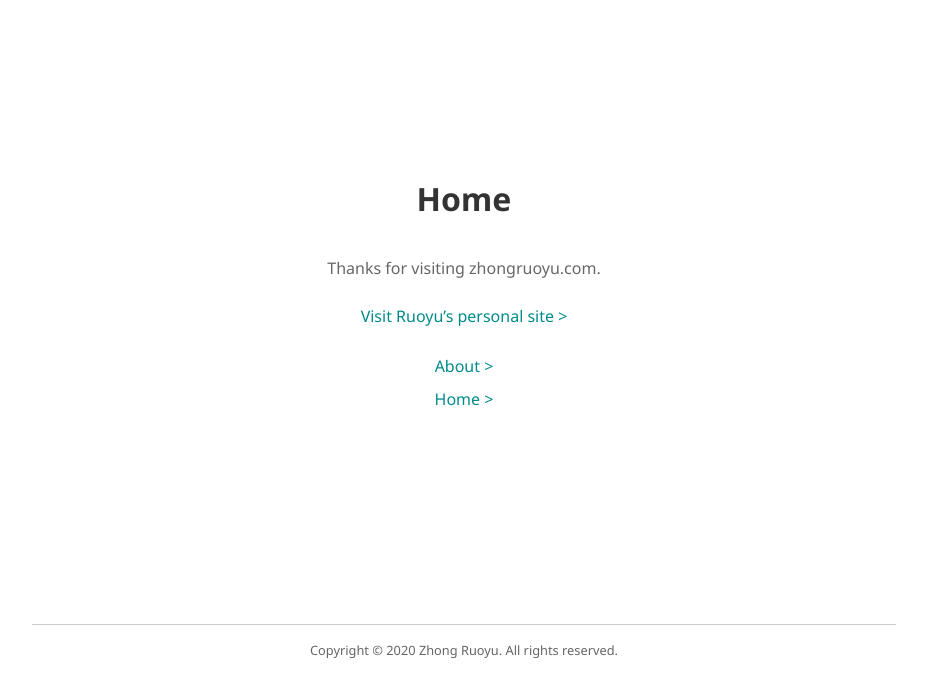
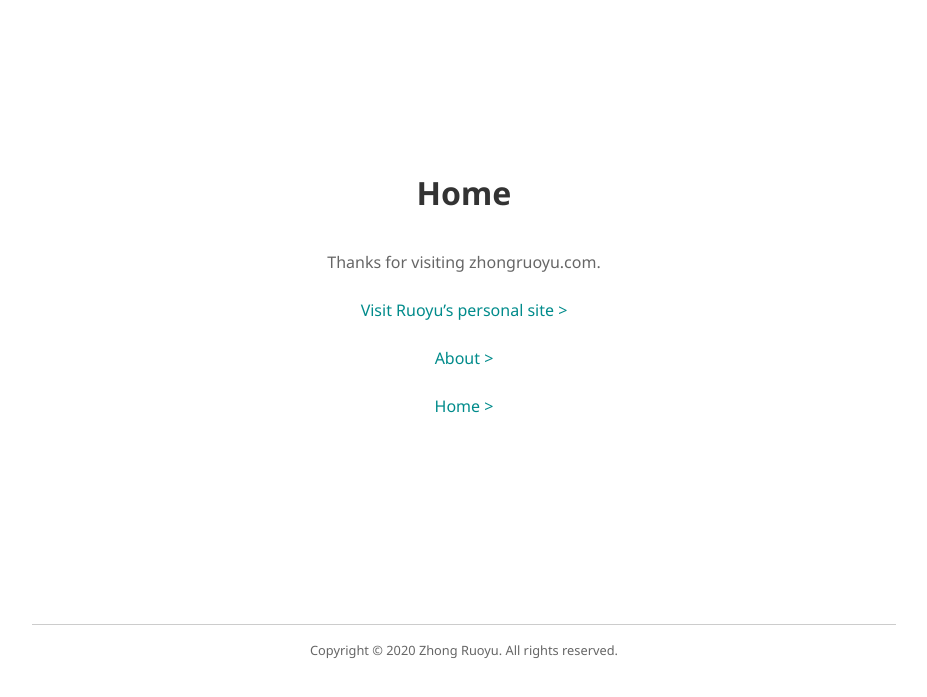
Before and after one commit to ZhongRuoyu/zhongruoyu.com, a Jekyll site: the page built from pages/core/home.html, in a window 1280 px wide. Shown: the top 697 px of the page, without its empty margins (176-1103 px from the left). Built offline with Jekyll 4.4.1, drawn with Linux system fonts in a browser that asks for light colours.

Commit message:
Styles updated

```diff
--- a/_sass/components/navigation.scss
+++ b/_sass/components/navigation.scss
@@ -1,67 +1,80 @@
 nav.navigation {
     user-select: none;
     margin: 1rem;
-}
-nav.navigation ul.navigation-list {
+
+    > ul.navigation-list {
         padding: 0;
         list-style: none;
-}
-nav.navigation ul.navigation-list > li.navigation-list-item {
+
+        > li.navigation-list-item {
             padding: 0;
             vertical-align: middle;
+
+            > a.navigation-link-home {
+                display: block;
+                margin: 0 1rem;
+                border-radius: 100%;
+
+                > img.navigation-link-home-logo {
+                    width: 3rem;
+                    border-radius: 100%;
+                    transition: ease-in-out .3s;
+
+                    &:hover {
+                        box-shadow: 0 0px 4px 0 #0000002e, 0 0px 12px 0 #00000026;
+                    }
+                }
             }
 
-nav.navigation:not(.navigation-home) {
+        }
+    }
+
+    &.navigation-home {
+        font-size: $font-normal;
+
+        > ul.navigation-list {
+
+            > li.navigation-list-item {
+                margin: 1em auto;
+                vertical-align: initial;
+
+                &:not(.navigation-list-item-home) {
+                    display: block;
+                    line-height: 2em;
+                }
+
+                > a.navigation-link {
+                    margin: 1em auto;
+                    padding: 0;
+                    font-size: $font-normal;
+                }
+            }
+
+            > li.navigation-list-item-home {
+                display: none;
+            }
+        }
+    }
+
+    &:not(.navigation-home) {
         position: absolute;
         left: 0;
         top: 0;
         font-size: $font-small;
         width: max-content;
-}
-nav.navigation:not(.navigation-home)
-    ul.navigation-list
+
+        > ul.navigation-list
             > li.navigation-list-item {
             display: inline-block;
-}
-nav.navigation a.navigation-link {
-    vertical-align: middle;
-}
-nav.navigation:not(.navigation-home) a.navigation-link:not(.navigation-link-home) {
+
+            > a.navigation-link:not(.navigation-link-home) {
                 padding: 1rem;
                 font-size: $font-small;
             }
-nav.navigation a.navigation-link-home {
-    display: block;
-    padding: 0;
-    margin: 0 1rem;
-    border-radius: 100%;
-}
-nav.navigation a.navigation-link img.navigation-link-home-logo {
-    display: block;
-    margin: auto;
-    width: 3rem;
-    border-radius: 100%;
-    transition: ease-in-out .3s;
-    opacity: 1;
-}
-nav.navigation a.navigation-link img.navigation-link-home-logo:hover {
-    box-shadow: 0 0px 4px 0 #0000002e, 0 0px 12px 0 #00000026;
-    opacity: .8;
         }
 
-nav.navigation-home {
-    font-size: $font-normal;
+        @media print {
+            display: none;
         }
-nav.navigation-home li.navigation-list-item-home {
-    display: none !important;
     }
-nav.navigation-home ul.navigation-list > li.navigation-list-item {
-    display: block;
-    line-height: 2em;
 }
-nav.navigation-home a.navigation-link {
-    display: inline;
-    margin: 1em auto;
-    padding: 0;
-    font-size: $font-normal;
-}
```
Lines whose indentation alone changed are shown as unchanged.
